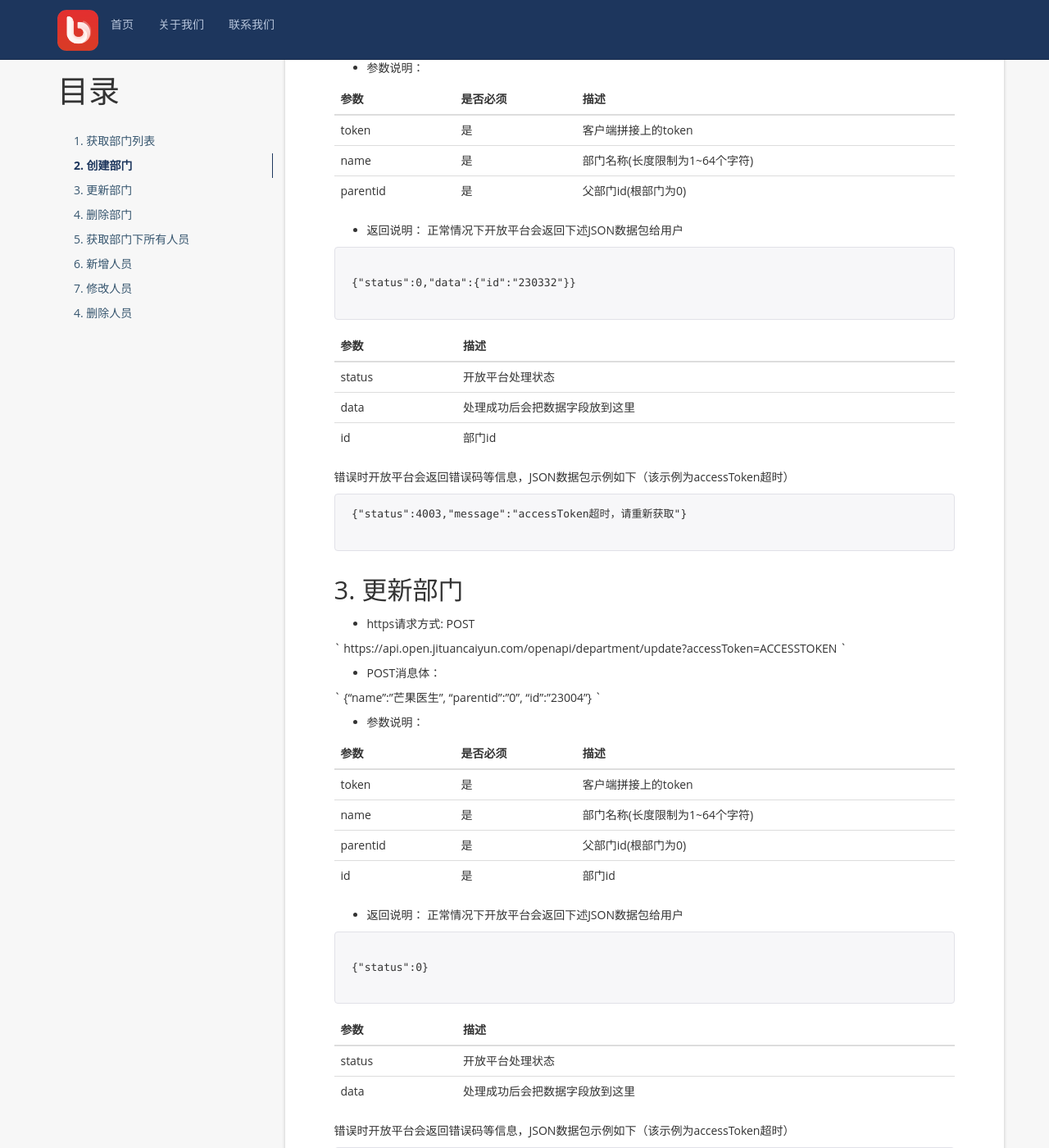
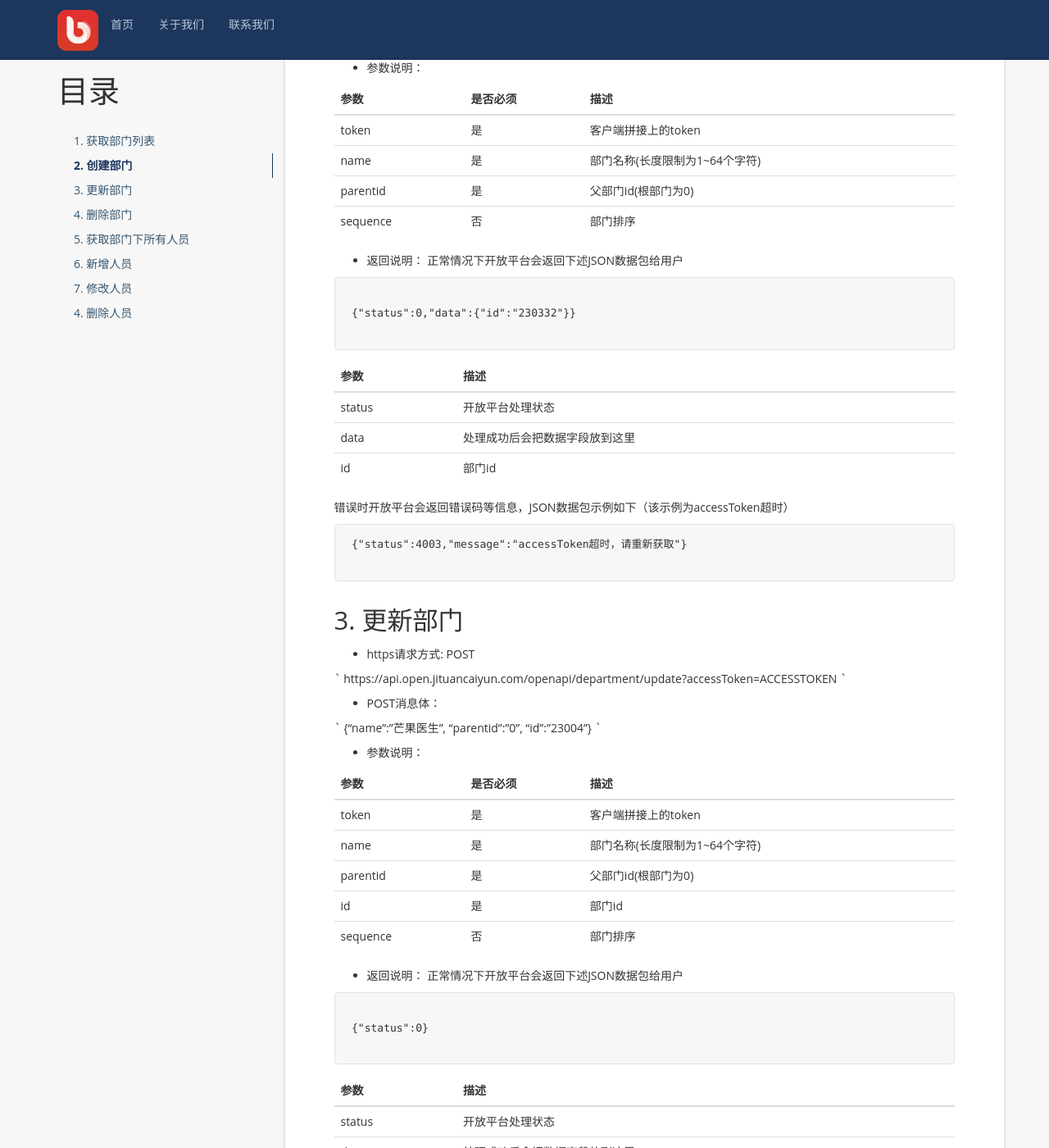
Before and after one commit to uban360/uban360.github.io, a Jekyll site: the page built from _posts/2016-09-27-app-contact.md, in a window 1280 px wide and 1400 px high, scrolled down 1260 px. Shown: the whole window at 82% size. Built offline with Jekyll 4.4.1, drawn with Linux system fonts in a browser that asks for light colours; comment, search, counter and statistics services are not loaded.

Commit message:
增加部门排序

```diff
--- a/_posts/2016-09-27-app-contact.md
+++ b/_posts/2016-09-27-app-contact.md
@@ -67,6 +67,7 @@ parentid | 父部门id(根部门为0)
 token | 是 |  客户端拼接上的token
 name | 是 | 部门名称(长度限制为1~64个字符)
 parentid | 是 | 父部门id(根部门为0)
+sequence | 否 | 部门排序
 
 * 返回说明：
 正常情况下开放平台会返回下述JSON数据包给用户
@@ -110,6 +111,7 @@ token | 是 |  客户端拼接上的token
 name | 是 | 部门名称(长度限制为1~64个字符)
 parentid | 是 | 父部门id(根部门为0)
 id | 是 | 部门id
+sequence | 否 | 部门排序
 
 * 返回说明：
 正常情况下开放平台会返回下述JSON数据包给用户
```
